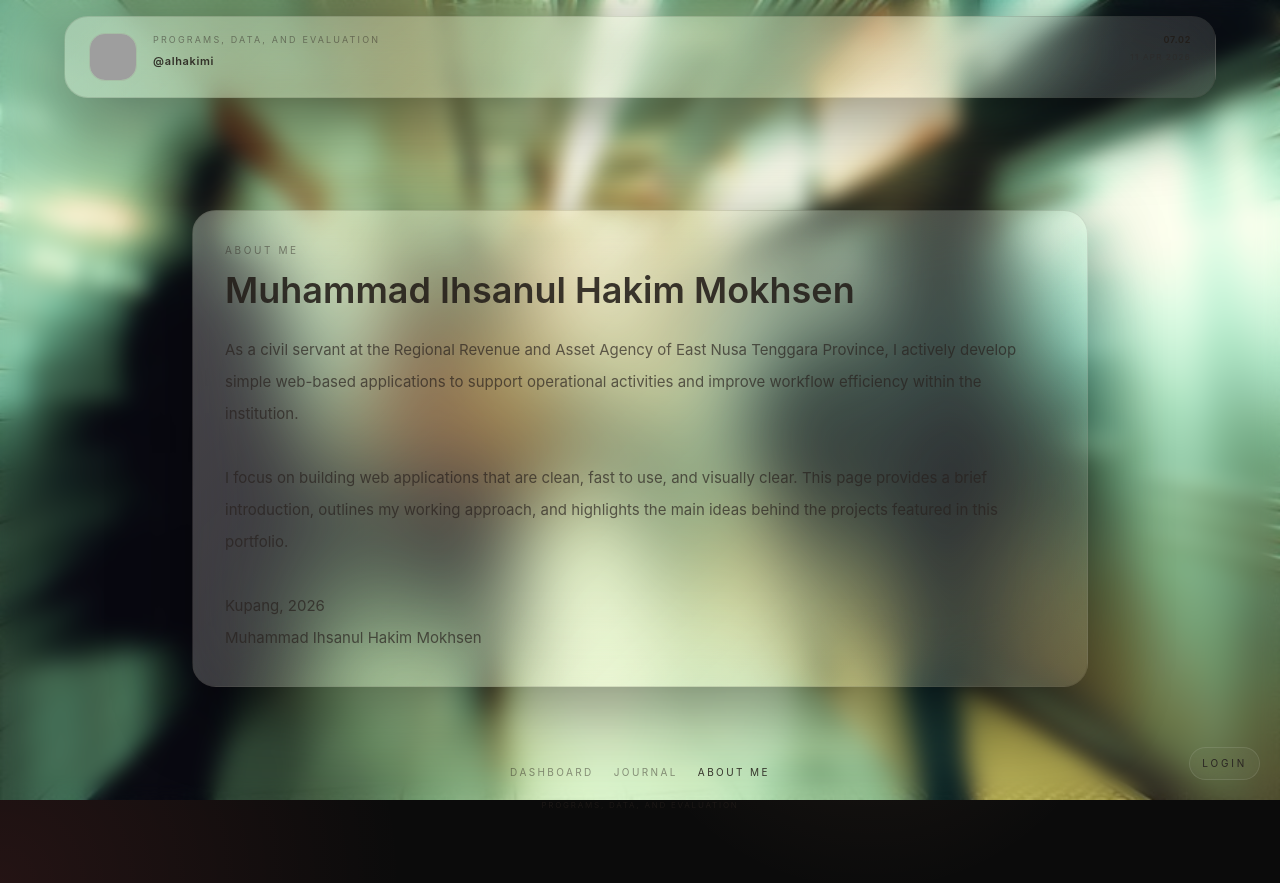
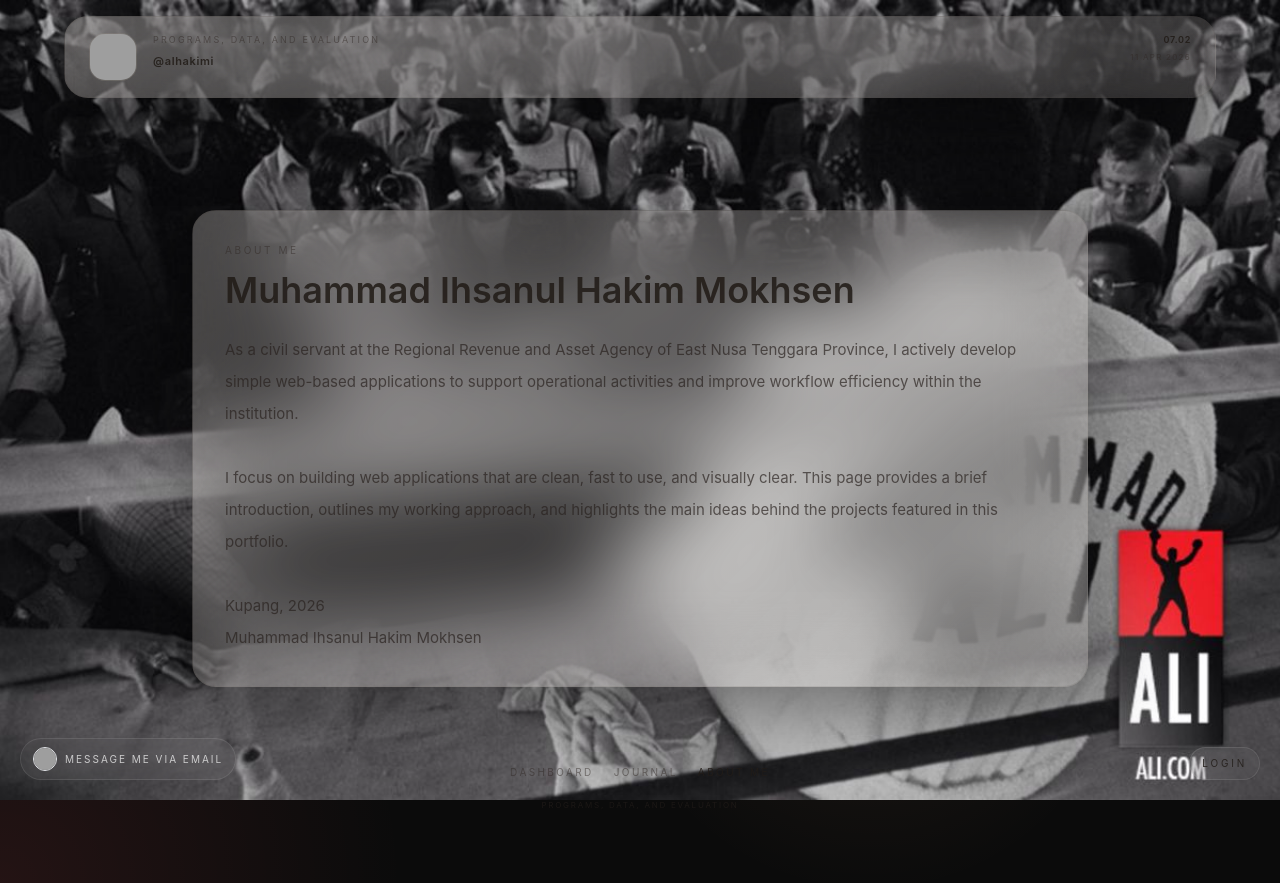
Before and after one commit to ihsanmokhsen/alhakimi, a Next.js app: page /about in a window 1280 px wide. Built offline with nearby package versions, Linux system fonts and the light colour scheme; grey boxes are pictures that could not be loaded.

Commit message:
feat: add email contact button and refresh wallpaper

```diff
--- a/app/about/page.tsx
+++ b/app/about/page.tsx
@@ -2,6 +2,7 @@ import Link from "next/link";
 
 import { BackgroundLayer } from "@/components/portfolio/background-layer";
 import { BottomNav } from "@/components/portfolio/bottom-nav";
+import { EmailButton } from "@/components/portfolio/email-button";
 import { SiteFooter } from "@/components/portfolio/site-footer";
 import { SiteHeader } from "@/components/portfolio/site-header";
 import { GlassCard } from "@/components/ui/glass-card";
@@ -47,6 +48,7 @@ export default function AboutPage() {
       >
         Login
       </Link>
+      <EmailButton />
       <BottomNav />
     </main>
   );
--- a/app/journal/[id]/page.tsx
+++ b/app/journal/[id]/page.tsx
@@ -3,6 +3,7 @@ import { notFound } from "next/navigation";
 
 import { BackgroundLayer } from "@/components/portfolio/background-layer";
 import { BottomNav } from "@/components/portfolio/bottom-nav";
+import { EmailButton } from "@/components/portfolio/email-button";
 import { SiteHeader } from "@/components/portfolio/site-header";
 import { GlassCard } from "@/components/ui/glass-card";
 import { getJournalById } from "@/lib/data/journals";
@@ -54,6 +55,7 @@ export default async function JournalDetailPage({ params }: JournalDetailPagePro
         </GlassCard>
       </div>
 
+      <EmailButton />
       <BottomNav />
     </main>
   );
--- a/app/journal/page.tsx
+++ b/app/journal/page.tsx
@@ -3,6 +3,7 @@ import Link from "next/link";
 import { JournalGrid } from "@/components/portfolio/journal-grid";
 import { BackgroundLayer } from "@/components/portfolio/background-layer";
 import { BottomNav } from "@/components/portfolio/bottom-nav";
+import { EmailButton } from "@/components/portfolio/email-button";
 import { SiteFooter } from "@/components/portfolio/site-footer";
 import { SiteHeader } from "@/components/portfolio/site-header";
 import { getJournals } from "@/lib/data/journals";
@@ -32,6 +33,7 @@ export default async function JournalPage() {
       >
         Login
       </Link>
+      <EmailButton />
       <BottomNav />
     </main>
   );
--- a/components/portfolio/background-layer.tsx
+++ b/components/portfolio/background-layer.tsx
@@ -4,11 +4,11 @@ export function BackgroundLayer() {
       <div
         aria-hidden="true"
         className="pointer-events-none fixed inset-0 -z-20 bg-cover bg-center bg-no-repeat opacity-36"
-        style={{ backgroundImage: "url('/bg.jpg')" }}
+        style={{ backgroundImage: "url('/wpp.jpg')" }}
       />
       <div
         aria-hidden="true"
-        className="pointer-events-none fixed inset-0 -z-10 bg-[radial-gradient(circle_at_top_left,rgba(244,74,34,0.18),transparent_24%),radial-gradient(circle_at_82%_14%,rgba(255,145,77,0.18),transparent_22%),linear-gradient(180deg,rgba(8,8,8,0.44),rgba(11,11,11,0.88)),rgba(11,11,11,0.38)] backdrop-blur-[10px]"
+        className="pointer-events-none fixed inset-0 -z-10 bg-[radial-gradient(circle_at_top_left,rgba(244,74,34,0.18),transparent_24%),radial-gradient(circle_at_82%_14%,rgba(255,145,77,0.18),transparent_22%),linear-gradient(180deg,rgba(8,8,8,0.44),rgba(11,11,11,0.88)),rgba(11,11,11,0.38)]"
       />
     </>
   );
--- /dev/null
+++ b/components/portfolio/email-button.tsx
@@ -0,0 +1,24 @@
+"use client";
+
+import Image from "next/image";
+
+export function EmailButton() {
+  return (
+    <a
+      aria-label="Message me via email"
+      className="fixed bottom-3 left-3 z-40 inline-flex items-center gap-2 rounded-full border border-white/10 bg-white/[0.03] px-2.5 py-1.5 text-[9px] uppercase tracking-[0.2em] text-white/70 backdrop-blur-xl transition duration-300 hover:border-white/18 hover:text-white sm:bottom-5 sm:left-5 sm:px-3 sm:py-2 sm:text-[10px]"
+      href="mailto:ihsanmokhsen17@gmail.com"
+    >
+      <span className="relative h-5 w-5 overflow-hidden rounded-full border border-white/12 sm:h-6 sm:w-6">
+        <Image
+          alt="Muhammad Ihsanul Hakim Mokhsen"
+          className="object-cover"
+          fill
+          sizes="24px"
+          src="/foto.png"
+        />
+      </span>
+      <span>Message me via email</span>
+    </a>
+  );
+}
--- a/components/portfolio/home-shell.tsx
+++ b/components/portfolio/home-shell.tsx
@@ -3,6 +3,7 @@ import Link from "next/link";
 
 import { BackgroundLayer } from "@/components/portfolio/background-layer";
 import { BottomNav } from "@/components/portfolio/bottom-nav";
+import { EmailButton } from "@/components/portfolio/email-button";
 import { PortfolioGrid } from "@/components/portfolio/portfolio-grid";
 import { SiteFooter } from "@/components/portfolio/site-footer";
 import { SiteHeader } from "@/components/portfolio/site-header";
@@ -46,6 +47,7 @@ export function HomeShell({ projects }: HomeShellProps) {
       >
         Login
       </Link>
+      <EmailButton />
       <BottomNav />
     </main>
   );
```
Also changed, not shown: public/bg.jpg (deleted), public/wpp.jpg (added).
